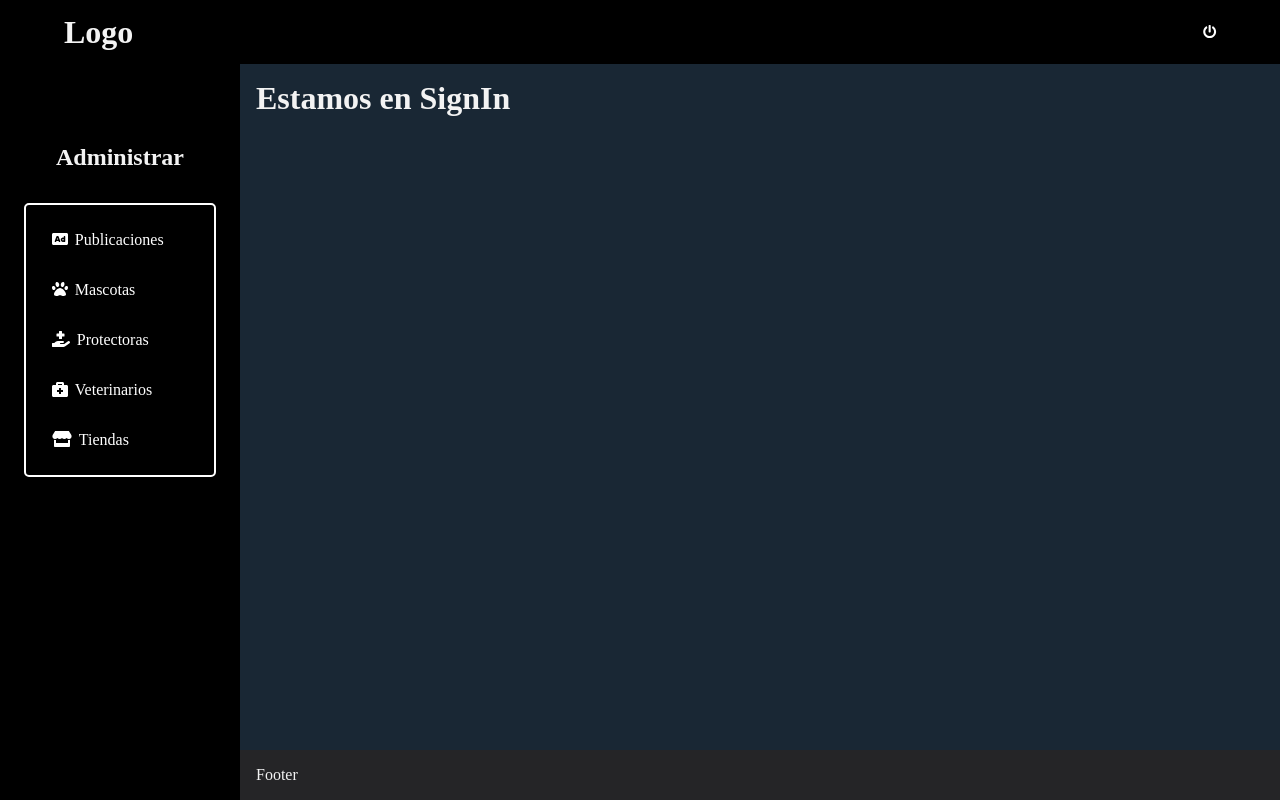
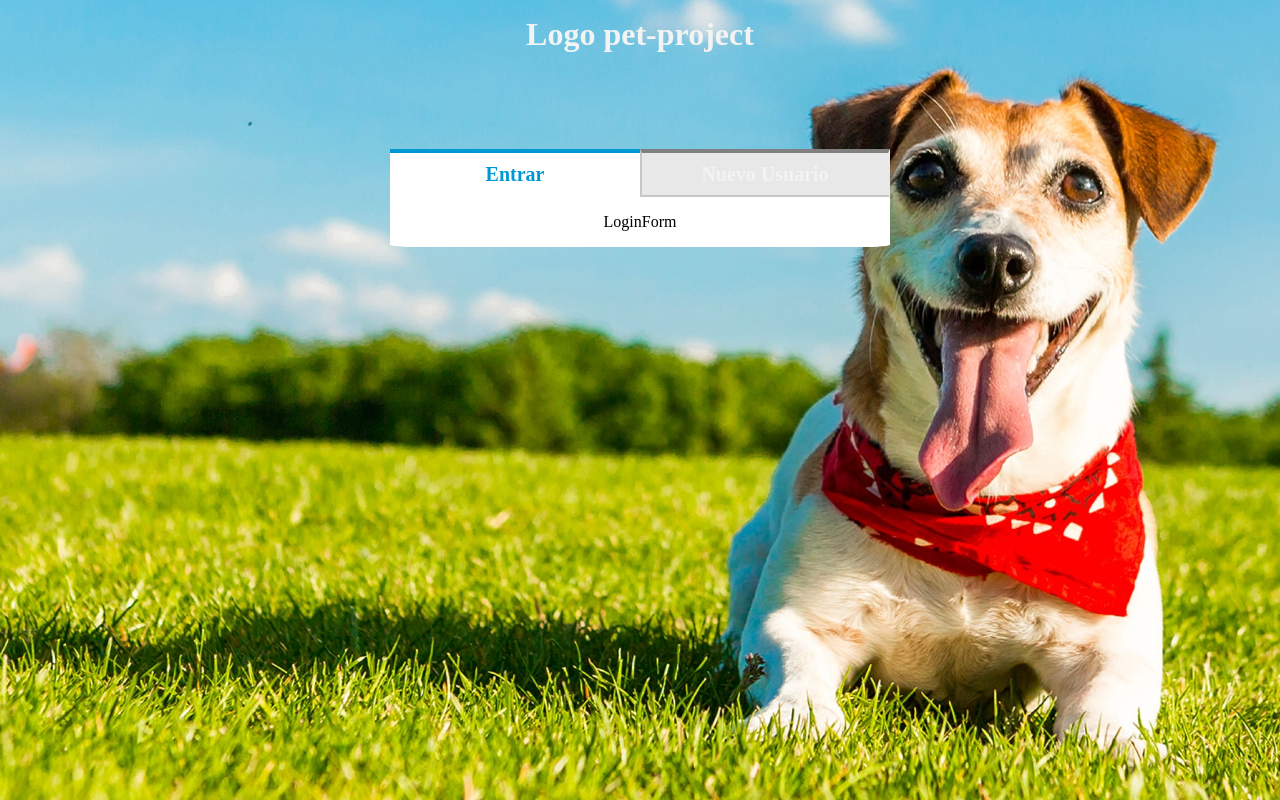
Before and after one commit to gabyballester/pet-project, a Vue app: page /admin/login in a window 1280 px wide. Built offline with nearby package versions, Linux system fonts and the light colour scheme.

Commit message:
Estructura básica página SignIn

```diff
--- a/src/assets/scss/_variables.scss
+++ b/src/assets/scss/_variables.scss
@@ -1,4 +1,4 @@
-// $defaultFontSize: 16px;
+$defaultFontSize: 16px;
 
 $primary-color: #0098d3;
 // $primary-color-hover: #0280b3;
@@ -34,9 +34,9 @@ $font-dark: black;
 $background-darker: #000;
 $background-light: #c3c3c3;
 // $background-light: #fff;
-// $background-grey-light: #e8e8e8;
-// $background-grey-light2: #c7c7c7;
-// $background-grey: #808080;
+$background-grey-light: #e8e8e8;
+$background-grey-light2: #c7c7c7;
+$background-grey: #808080;
 $background-grey-dark: #595959;
 $background-grey-dark2: #252527;
 // $background-dark: #15202b;
@@ -63,7 +63,7 @@ $linkedin: #0077b5;
 
 // // Responsive up size
 // $media-breackpoint-up-xs: 320px;
-// $media-breackpoint-up-sm: 576px;
+$media-breackpoint-up-sm: 576px;
 // $media-breackpoint-up-md: 768px;
 // $media-breackpoint-up-lg: 992px;
 // $media-breackpoint-up-xl: 1200px;
--- a/src/layouts/LayoutAdmin.vue
+++ b/src/layouts/LayoutAdmin.vue
@@ -1,5 +1,8 @@
 <template>
-  <div class="global-container">
+  <div v-if="!user">
+    <AdminSignIn />
+  </div>
+  <div v-if="user" class="global-container">
     <div class="topmenu">
       <MenuTop />
     </div>
@@ -22,11 +25,26 @@
 <script>
 import MenuTop from "../components/Admin/MenuTop";
 import MenuSider from "../components/Admin/MenuSider";
+import AdminSignIn from "../pages/Admin/SignIn/index";
 
 export default {
   components: {
     MenuTop,
     MenuSider,
+    AdminSignIn,
+  },
+  data() {
+    return {
+      user: null,
+    };
+  },
+  created() {
+    this.userCheck();
+  },
+  methods: {
+    userCheck() {
+      if (!this.user) this.$router.push("/admin/login");
+    },
   },
 };
 </script>
--- a/src/pages/Admin/SignIn.vue
+++ /dev/null
@@ -1,5 +0,0 @@
-<template>
-  <div>
-    <h1>Estamos en SignIn</h1>
-  </div>
-</template>
--- /dev/null
+++ b/src/pages/Admin/SignIn/SignIn.vue
@@ -0,0 +1,168 @@
+<template>
+  <div className="layout-signin">
+    <h1 className="logo-signin">
+      Logo pet-project
+    </h1>
+    <div className="content-signin">
+      <!-- tab-layout -->
+      <div className="tab-layout-signin">
+        <!-- tab-row -->
+        <div className="tab-header-signin">
+          <!-- tab1 -->
+          <div
+            class="tab1"
+            :class="{ active: tab, inactive: !tab }"
+            @click="setTab(true)"
+          >
+            <p className="text">Entrar</p>
+          </div>
+          <!-- tab2 -->
+          <div
+            class="tab2"
+            :class="{ inactive: tab, active: !tab }"
+            @click="setTab(false)"
+          >
+            <p class="text">Nuevo Usuario</p>
+          </div>
+        </div>
+        <!-- tab-content -->
+        <div
+          :class="{
+            'tab-content-signin': tab,
+            'tab-content-signin-hidden': !tab,
+          }"
+        >
+          LoginForm
+        </div>
+        <div
+          :class="{
+            'tab-content-signin': !tab,
+            'tab-content-signin-hidden': tab,
+          }"
+        >
+          <RegisterForm/>
+        </div>
+      </div>
+    </div>
+  </div>
+</template>
+
+<script>
+import RegisterForm from '../../../components/Admin/RegisterForm'
+
+export default {
+  components:{
+    RegisterForm
+  },
+  data() {
+    return {
+      tab: true,
+    };
+  },
+  methods: {
+    setTab(value) {
+      this.tab = value;
+    },
+  },
+};
+</script>
+
+<style lang="scss" scoped>
+@import "@/assets/scss/index.scss";
+
+*,
+*::before,
+*::after {
+  box-sizing: border-box;
+}
+
+.layout-signin {
+  background-image: url('../../../assets/img/jpg/background-v1.jpg');
+  background-repeat: no-repeat;
+  background-position: center center;
+  background-size: cover;
+  height: 100vh;
+
+  .logo-signin {
+    text-align: center;
+    margin-bottom: 5rem;
+    width: 100vw;
+    padding: 1rem;
+  }
+
+  .content-signin {
+    display: flex;
+    flex-direction: column;
+    align-items: center;
+    width: 100vw;
+
+    .tab-layout-signin {
+      width: 95vw;
+      background-color: white;
+      height: auto;
+      border-radius: 0 0 5% 5% !important;
+
+      @media (min-width: $media-breackpoint-up-sm) {
+        width: 500px;
+      }
+
+      .tab-header-signin {
+        display: flex;
+        height: 3rem;
+
+        .tab1,
+        .tab2 {
+          display: flex;
+          width: 50%;
+          justify-content: center;
+          align-content: center;
+          cursor: pointer;
+
+          .text {
+            display: flex;
+            align-items: center;
+            margin: 0;
+            font-weight: 600;
+            font-size: 0em + 20px / $defaultFontSize;
+          }
+        }
+
+        .active {
+          color: $primary-color;
+          background-color: white;
+          border-bottom: 2px solid transparent;
+          border-top: 4px solid $primary-color;
+        }
+
+        .inactive {
+          background-color: $background-grey-light;
+          border-bottom: 2px solid $background-grey-light2;
+          border-top: 4px solid $background-grey;
+        }
+
+        .tab1.inactive {
+          border-right: 2px solid $background-grey-light2;
+          border-left: 2px solid transparent;
+        }
+
+        .tab2.inactive {
+          border-right: 2px solid transparent;
+          border-left: 2px solid $background-grey-light2;
+        }
+      }
+
+      .tab-content-signin {
+        background-color: white;
+        color: black;
+        padding: 16px 16px 16px 16px;
+        text-align: center;
+        border-radius: 0 0 5% 5% !important;
+      }
+
+      .tab-content-signin-hidden {
+        display: none;
+      }
+    }
+  }
+}
+</style>
--- /dev/null
+++ b/src/pages/Admin/SignIn/index.js
@@ -0,0 +1 @@
+export { default } from './SignIn.vue'
--- a/src/router/index.js
+++ b/src/router/index.js
@@ -4,7 +4,7 @@ import LayoutAdmin from '../layouts/LayoutAdmin.vue'
 import LayoutPublic from '../layouts/LayoutPublic.vue'
 // Admin pages
 import HomeAdmin from '../pages/Admin';
-import AdminSignIn from '../pages/Admin/SignIn.vue';
+import AdminSignIn from '../pages/Admin/SignIn';
 // Public pages
 import HomePublic from '../pages/Public';
 import Contact from '../pages/Contact.vue'
```
Also changed, not shown: src/assets/img/jpg/background-v1.jpg (added).
